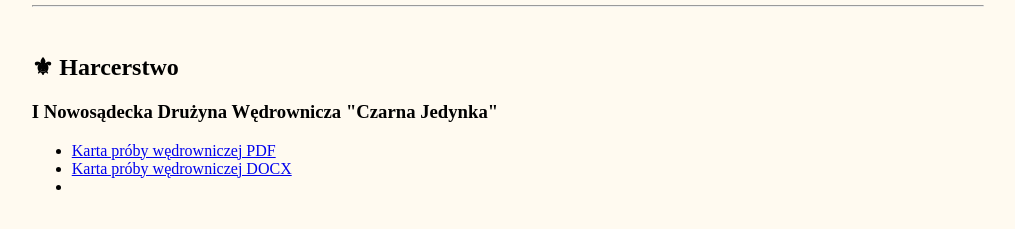
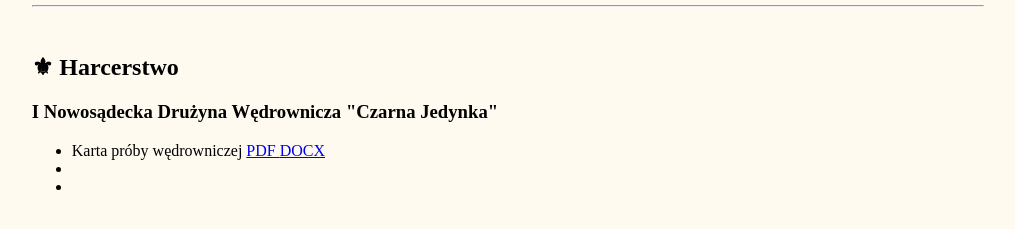
Before and after one commit to kfgromala/kfgromala.github.io, a plain HTML site: page harcerstwo.html in a window 1280 px wide. Shown: the part 111-340 px from the top of the page, without its empty margins (132-1147 px from the left). Drawn offline with nearby package versions, Linux system fonts and the light colour scheme; some packages are replaced by stand-ins of ours.

Commit message:
Update harcerstwo.html

```diff
--- a/harcerstwo.html
+++ b/harcerstwo.html
@@ -29,8 +29,11 @@ src="https://cdnjs.cloudflare.com/ajax/libs/mathjax/2.7.7/latest.js?config=TeX-M
 
   <h3> I Nowosądecka Drużyna Wędrownicza "Czarna Jedynka"</h3>
 <ul>
-  <li> <a href="https://kfgromala.github.io/pliki/00_proba_wedrownicza.pdf"> Karta próby wędrowniczej PDF</a> </li>
-  <li> <a href="https://kfgromala.github.io/pliki/00_proba_wedrownicza.docx"> Karta próby wędrowniczej DOCX</a> </li>
+  <li>
+    Karta próby wędrowniczej
+    <a href="https://kfgromala.github.io/pliki/00_proba_wedrownicza.pdf">PDF </a>
+    <a href="https://kfgromala.github.io/pliki/00_proba_wedrownicza.docx">DOCX</a></li>
+  <li>  </li>
   <li> <a href=""> </a> </li>
 </ul>
 
```
